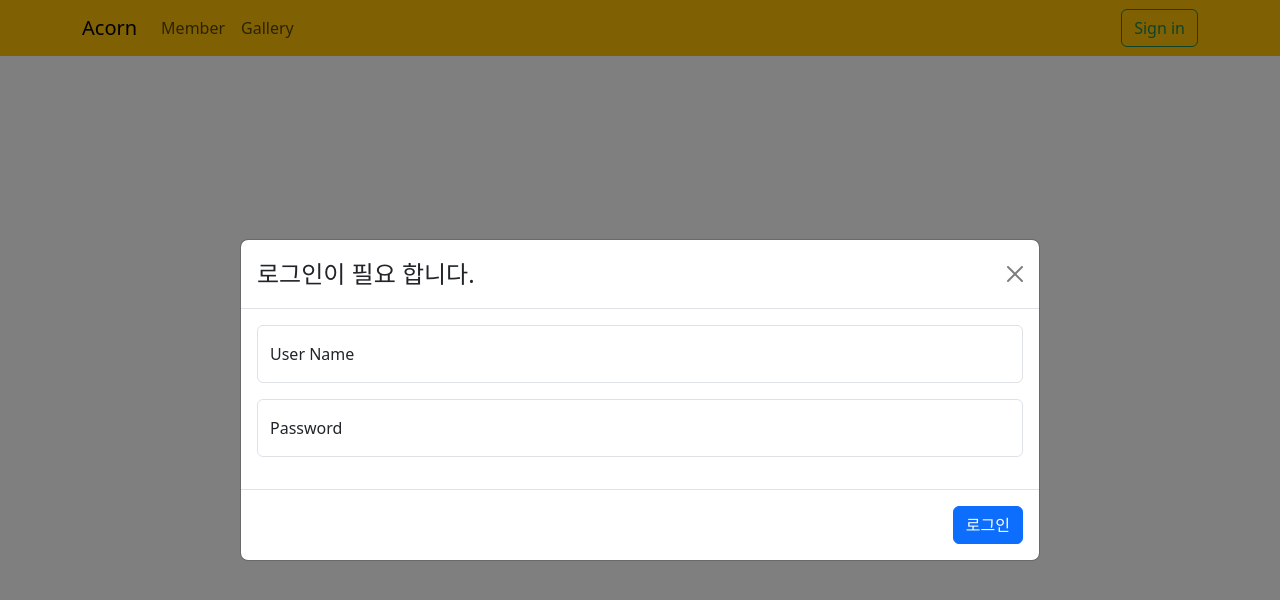
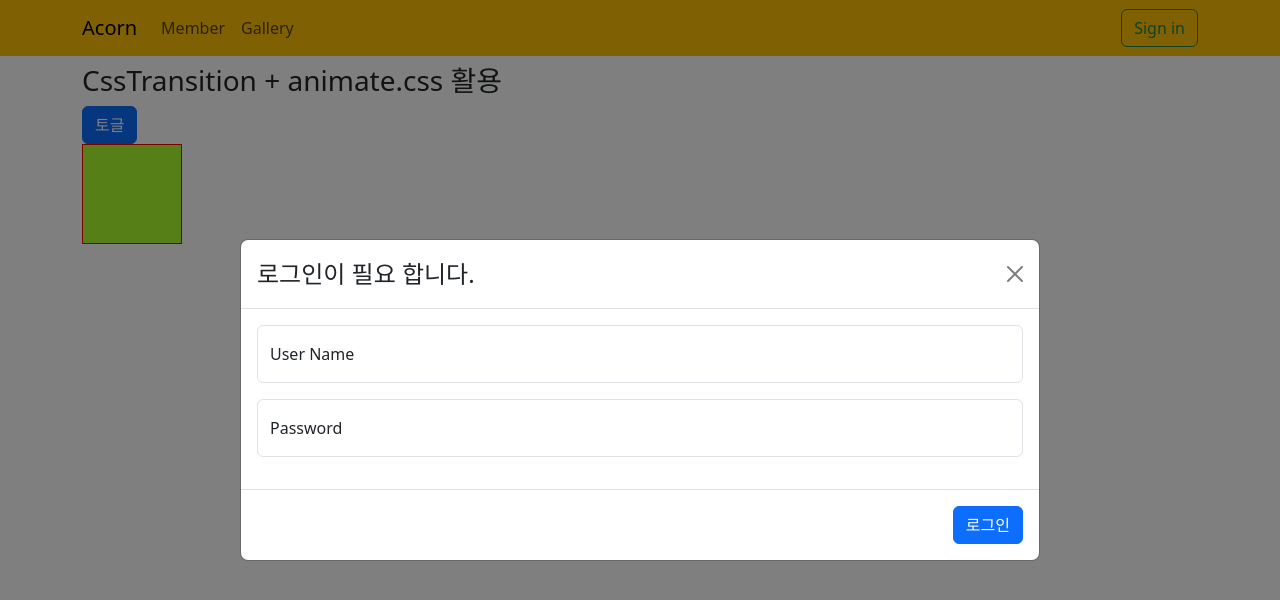
Before and after one commit to SSONGTJ/acorn202310_react, a React (Create React App) app: page /transition2 in a window 1280 px wide. Shown: the top 600 px of the page. Built offline with nearby package versions, Linux system fonts and the light colour scheme.

Commit message:
Step16 에 transition , animate.css 활용예제 추가함

```diff
--- a/package.json
+++ b/package.json
@@ -6,6 +6,7 @@
     "@testing-library/jest-dom": "^5.17.0",
     "@testing-library/react": "^13.4.0",
     "@testing-library/user-event": "^13.5.0",
+    "animate.css": "^4.1.1",
     "axios": "^1.6.7",
     "bootstrap": "^5.3.2",
     "classnames": "^2.5.1",
--- a/src/App.js
+++ b/src/App.js
@@ -15,6 +15,7 @@ import Gallery from "./pages/Gallery";
 import Book from "./pages/Book";
 import GalleryDetail from "./pages/GalleryDetail";
 import Transition from "./pages/Transition";
+import Transition2 from "./pages/Transition2";
 
 //함수형 component
 function App() {
@@ -37,6 +38,7 @@ function App() {
           <Route path="/gallery/:num" Component={GalleryDetail}/>
           <Route path="/book" Component={Book}/>
           <Route path="/transition" Component={Transition}/>
+          <Route path="/transition2" Component={Transition2}/>
         </Routes>
         <LoginModal show={!isLogin}></LoginModal>
       </div>
--- a/src/pages/Home.js
+++ b/src/pages/Home.js
@@ -30,6 +30,7 @@ export default function Home(){
                 <li><Link to="/editor">SmartEditor 테스트</Link></li>
                 <li><Link to="/book">Query Param 테스트</Link></li>
                 <li><Link to="/transition">React Transition Group 테스트</Link></li>
+                <li><Link to="/transition2">React Transition Group 테스트2</Link></li>
             </ul>
             <h2>공지사항</h2>
             <ListGroup as="ol" numbered>
--- a/src/pages/Transition.js
+++ b/src/pages/Transition.js
@@ -6,7 +6,7 @@ import { Alert, Button } from "react-bootstrap";
 import { CSSTransition } from "react-transition-group";
 //css 를 import 해서 적용되도록 한다
 import './css/transition1.css'
-import { node } from "prop-types";
+
 
 export default function Transition(){
     // inProp 라는 상태값을 하나 관리한다. 초기값은 false
@@ -15,14 +15,30 @@ export default function Transition(){
     const nodeRef = useRef(null)
     //알림 메세지를 보이게 할지 여부
     const [showMessage, setShowMessage]=useState(false)
-
+    // box 를 보이게 할지 여부
+    const [boxShow, setBoxShow]=useState(false)
+    //transition 클래스 정의하기
+    const tranClass={
+        enter:"on-start",  //enter 될때 추가할 클래스의 이름
+        enterActive:"on-end", //enter-active 될때 추가할 클래스의 이름
+        enterDone:"on-done", //enter 가 끝났을때 추가할 클래스의 이름
+        exit:"off-start",
+        exitActive:"off-end",
+        exitDone:"off-done"
+    }
     return (
         <>
             <h3>React Transition Group</h3>
             <p>
                 페키지 설치 <code>npm install react-transition-group</code>
             </p>
-            <CSSTransition  nodeRef={nodeRef} in={inProp} timeout={400} classNames="gura">
+            <CSSTransition
+                nodeRef={nodeRef}
+                in={inProp}
+                timeout={400}
+                classNames="gura"
+                unmountOnExit
+            >
                 <div ref={nodeRef}>
                     Css Transition!!
                 </div>
@@ -56,6 +72,21 @@ export default function Transition(){
                     <Button onClick={()=>setShowMessage(false)}>확인</Button>
                 </Alert>
             </CSSTransition>
+            <br/>
+            <Button variant="info" onClick={()=>{
+                //boxShow 값을 toggle 시킨다
+                setBoxShow(!boxShow)
+            }}>토글</Button>
+            <CSSTransition
+                in={boxShow}
+                unmountOnExit
+                timeout={400}
+                classNames={tranClass}
+            >
+                <div className="box">box</div>
+            </CSSTransition>
+
+            <div style={{height:"300px"}}></div>
         </>
     )
 }
--- /dev/null
+++ b/src/pages/Transition2.js
@@ -0,0 +1,37 @@
+// src/pages/Transition2.js
+
+// css 로딩
+import { Button } from 'react-bootstrap'
+import './css/transition2.css'
+// npm install animate.css 해서 설치한 css 로딩하기
+import 'animate.css'
+import { useRef, useState } from 'react'
+import { CSSTransition } from 'react-transition-group'
+
+export default function Transition2(){
+
+    const [boxShow, setBoxShow]=useState(true)
+    const tranClass={
+        enter:"animate__animated",
+        enterActive:"animate__rotateIn",
+        exit:"animate__animated",
+        exitActive:"animate__rotateOut"
+    }
+
+    const nodeRef = useRef(null)
+    return (
+        <>
+            <h3>CssTransition + animate.css 활용</h3>
+            <Button onClick={() => setBoxShow(!boxShow)}>토글</Button>
+            <CSSTransition
+                nodeRef={nodeRef}
+                classNames={tranClass}
+                in={boxShow}
+                timeout={1000}
+                unmountOnExit
+            >
+                <div ref={nodeRef} className="box"></div>
+            </CSSTransition>
+        </>
+    )
+}
--- a/src/pages/css/transition1.css
+++ b/src/pages/css/transition1.css
@@ -36,3 +36,19 @@
     transform: scale(0.1) rotate(360deg);
     transition: transform 400ms;
 }
+
+.box{
+    width: 100px;
+    height: 100px;
+    border: 1px solid red;
+    background-color: greenyellow;
+}
+
+.on-start{
+    opacity: 0;
+}
+
+.on-end{
+    opacity: 1;
+    transition: opacity 0.4s;
+}
--- /dev/null
+++ b/src/pages/css/transition2.css
@@ -0,0 +1,10 @@
+/*
+    src/pages/css/transition2.css
+*/
+
+.box{
+    width: 100px;
+    height: 100px;
+    border: 1px solid red;
+    background-color: greenyellow;
+}
```
Also changed, not shown: 1 other file (tests, documents, lock files or other folders).
